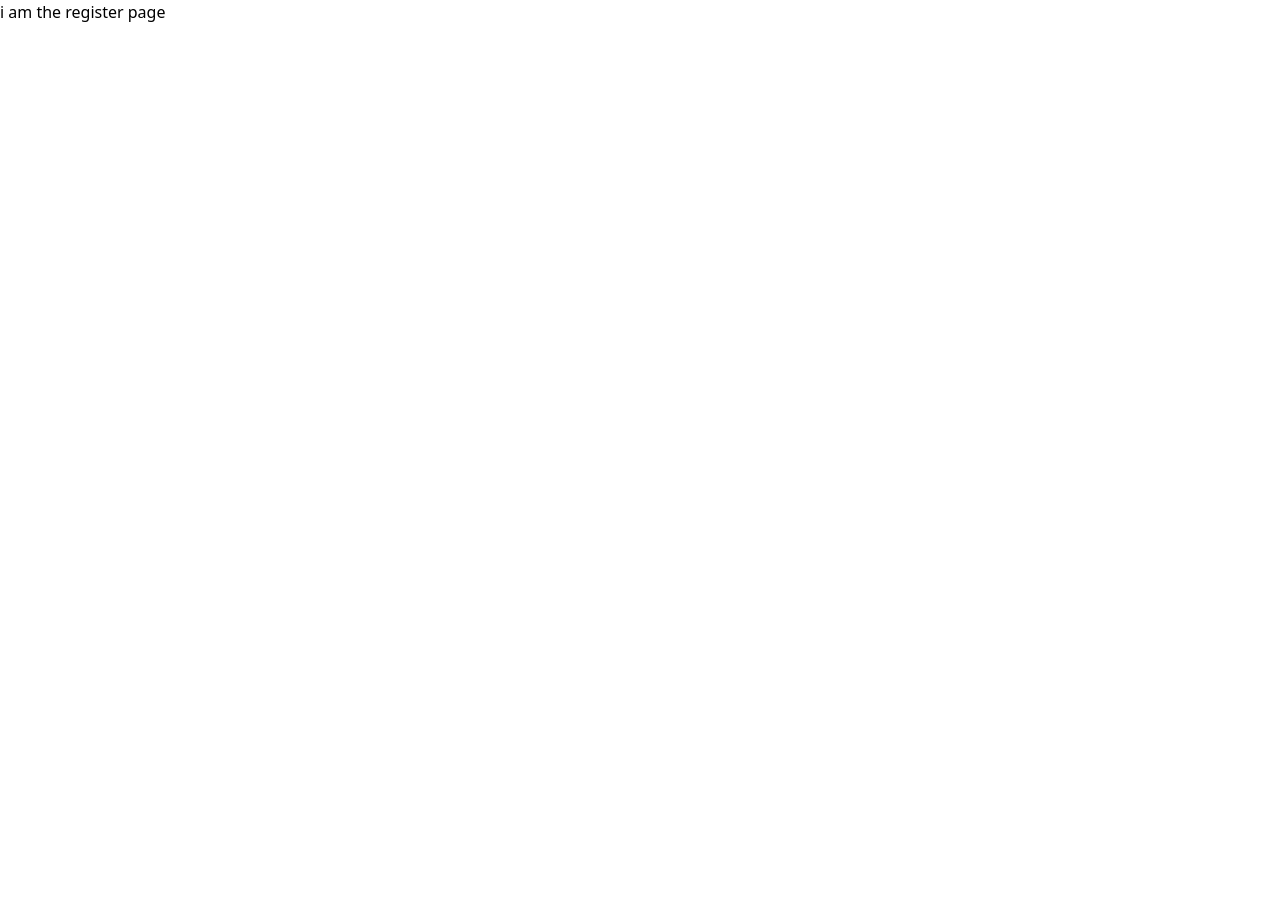
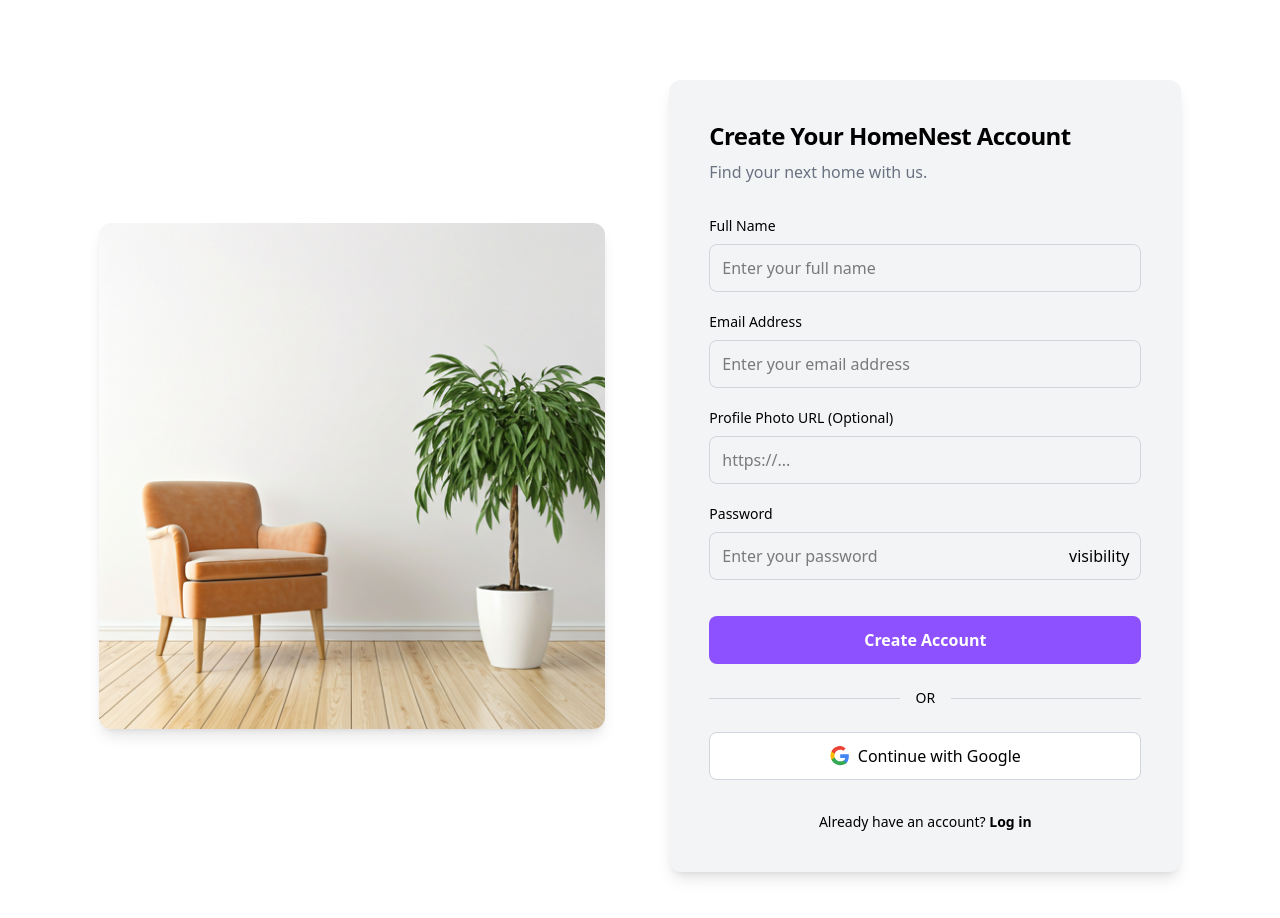
Before and after one commit to Fahim083/FrontEnd, a React (Vite) app: page /register in a window 1280 px wide. Shown: the top 918 px of the page. Before the commit the page ends 800 px from the top, so only its background shows below. Built offline with nearby package versions, Linux system fonts and the light colour scheme.

Commit message:
register page design done

```diff
--- /dev/null
+++ b/src/Page/MyProperty.jsx
@@ -0,0 +1,11 @@
+import React from 'react'
+
+const MyProperty = () => {
+  return (
+    <div>
+      i am the my property page with privte route
+    </div>
+  )
+}
+
+export default MyProperty
--- a/src/Page/Register.jsx
+++ b/src/Page/Register.jsx
@@ -1,11 +1,169 @@
-import React from 'react'
+import React from "react";
+import { Link } from "react-router";
+import image from "../assets/2.png";
+
 
 const Register = () => {
   return (
-    <div>
-      i am the register page
+    <div className="bg-background-light dark:bg-background-dark font-display text-text-light dark:text-text-dark min-h-screen flex flex-col">
+
+      {/* Main */}
+      <main className="flex-grow">
+        <div className="container mx-auto px-4 sm:px-6 lg:px-8 py-10 md:py-20">
+          <div className="flex flex-col lg:flex-row items-center justify-center gap-8 md:gap-16">
+            {/* Left Image */}
+            <div className="hidden lg:block lg:w-1/2 xl:w-5/12">
+              <img
+                className="w-full h-full object-cover rounded-xl shadow-lg"
+                src={image}
+                alt="Modern living room with decor"
+              />
+            </div>
+
+            {/* Right Form */}
+            <div className="w-full max-w-md lg:w-1/2 xl:w-auto xl:flex-1 xl:max-w-lg">
+              <div className="bg-gray-100 dark:bg-form-bg-dark p-8 md:p-10 rounded-xl shadow-lg">
+                <div className="text-center md:text-left mb-8">
+                  <h1 className="text-2xl xs:text-3xl font-black tracking-tight text-text-light dark:text-text-dark">
+                    Create Your HomeNest Account
+                  </h1>
+                  <p className="mt-2 text-base text-gray-500 text-text-muted-light dark:text-text-muted-dark">
+                    Find your next home with us.
+                  </p>
+                </div>
+
+                <form className="flex flex-col gap-5">
+                  <label className="flex flex-col">
+                    <p className="text-sm font-medium pb-2">Full Name</p>
+                    <input
+                      type="text"
+                      placeholder="Enter your full name"
+                      className="form-input w-full rounded-lg bg-background-light dark:bg-background-dark border border-gray-300 dark:border-gray-300 focus:border-primary focus:ring-2 focus:ring-primary/20 h-12 p-3 text-base placeholder:text-text-muted-light dark:placeholder:text-text-muted-dark transition-colors"
+                    />
+                  </label>
+
+                  <label className="flex flex-col">
+                    <p className="text-sm font-medium pb-2">Email Address</p>
+                    <input
+                      type="email"
+                      placeholder="Enter your email address"
+                      className="form-input w-full rounded-lg bg-background-light dark:bg-background-dark border border-gray-300 dark:border-gray-300 focus:border-primary focus:ring-2 focus:ring-primary/20 h-12 p-3 text-base placeholder:text-text-muted-light dark:placeholder:text-text-muted-dark transition-colors"
+                    />
+                  </label>
+
+                  <label className="flex flex-col">
+                    <p className="text-sm font-medium pb-2">
+                      Profile Photo URL{" "}
+                      <span className="text-text-muted-light dark:text-text-muted-dark">
+                        (Optional)
+                      </span>
+                    </p>
+                    <input
+                      type="url"
+                      placeholder="https://..."
+                      className="form-input w-full rounded-lg bg-background-light dark:bg-background-dark border border-gray-300 dark:border-gray-300 focus:border-primary focus:ring-2 focus:ring-primary/20 h-12 p-3 text-base placeholder:text-text-muted-light dark:placeholder:text-text-muted-dark transition-colors"
+                    />
+                  </label>
+
+                  <label className="flex flex-col">
+                    <p className="text-sm font-medium pb-2">Password</p>
+                    <div className="relative">
+                      <input
+                        type="password"
+                        placeholder="Enter your password"
+                        className="form-input w-full rounded-lg bg-background-light dark:bg-background-dark border border-gray-300 dark:border-gray-300 focus:border-primary focus:ring-2 focus:ring-primary/20 h-12 p-3 pr-10 text-base placeholder:text-text-muted-light dark:placeholder:text-text-muted-dark transition-colors"
+                      />
+                      <button
+                        type="button"
+                        className="absolute inset-y-0 right-0 flex items-center pr-3 text-text-muted-light dark:text-text-muted-dark"
+                      >
+                        <span className="material-symbols-outlined">
+                          visibility
+                        </span>
+                      </button>
+                    </div>
+                  </label>
+
+                  {/* Password Hints */}
+                  {/* <div className="grid grid-cols-1 sm:grid-cols-2 gap-x-6 gap-y-2 mt-1 text-xs text-text-muted-light dark:text-text-muted-dark">
+                    <div className="flex items-center gap-2 text-success">
+                      <span className="material-symbols-outlined text-base">
+                        check_circle
+                      </span>
+                      <span>One lowercase character</span>
+                    </div>
+                    <div className="flex items-center gap-2 text-success">
+                      <span className="material-symbols-outlined text-base">
+                        check_circle
+                      </span>
+                      <span>One uppercase character</span>
+                    </div>
+                    <div className="flex items-center gap-2 text-error">
+                      <span className="material-symbols-outlined text-base">
+                        cancel
+                      </span>
+                      <span>6 characters minimum</span>
+                    </div>
+                  </div> */}
+
+                  <button
+                    type="submit"
+                    className="mt-4 w-full rounded-lg h-12 px-4 bg-violet-500 text-white text-base font-bold hover:bg-primary/90 transition-colors hover:cursor-pointer hover:bg-violet-600 "
+                  >
+                    Create Account
+                  </button>
+                </form>
+
+                {/* Divider */}
+                <div className="my-6 flex items-center gap-4">
+                  <hr className="w-full border-gray-300 dark:border-gray-300" />
+                  <span className="text-sm text-text-muted-light dark:text-text-muted-dark">
+                    OR
+                  </span>
+                  <hr className="w-full border-gray-300 dark:border-gray-300" />
+                </div>
+
+                {/* Google Button */}
+                <button className="flex w-full items-center justify-center gap-2 rounded-lg h-12 px-4 bg-white dark:bg-background-dark border border-gray-300 dark:border-gray-300 text-text-light dark:text-text-dark text-base font-medium hover:bg-gray-50 dark:hover:bg-gray-800 transition-colors hover:cursor-pointer hover:text-white ">
+                  <svg
+                    className="h-5 w-5"
+                    fill="none"
+                    viewBox="0 0 24 24"
+                    xmlns="http://www.w3.org/2000/svg"
+                  >
+                    <path
+                      d="M22.5777 12.2592C22.5777 11.4593 22.5152 10.6865 22.3831 9.94055H12.2471V14.2882H18.1736C17.9231 15.8236 17.113 17.1162 15.8423 17.9734V20.7222H19.5546C21.4988 18.9482 22.5777 15.903 22.5777 12.2592Z"
+                      fill="#4285F4"
+                    ></path>
+                    <path
+                      d="M12.2471 23.0001C15.4744 23.0001 18.2059 21.932 20.149 20.013L16.4367 17.2642C15.3676 17.9735 13.9486 18.3976 12.2471 18.3976C9.17294 18.3976 6.55171 16.3835 5.61333 13.6618H1.78271V16.4913C3.70233 20.2524 7.64136 23.0001 12.2471 23.0001Z"
+                      fill="#34A853"
+                    ></path>
+                    <path
+                      d="M5.6133 13.6618C5.38911 12.9806 5.25928 12.2592 5.25928 11.5C5.25928 10.741 5.38911 10.0194 5.6133 9.33823V6.50879H1.78271C0.947266 8.20964 0.5 10.063 0.5 11.5C0.5 12.9371 0.947266 14.7904 1.78271 16.4913L5.6133 13.6618Z"
+                      fill="#FBBC05"
+                    ></path>
+                    <path
+                      d="M12.2471 4.60254C13.974 4.60254 15.2977 5.24886 15.8858 5.81422L18.7915 3.03845C16.9298 1.33759 14.8055 0 12.2471 0C7.64136 0 3.70233 2.74768 1.78271 6.50878L5.61333 9.33822C6.55171 6.61655 9.17294 4.60254 12.2471 4.60254Z"
+                      fill="#EA4335"
+                    ></path>
+                  </svg>
+                  <span>Continue with Google</span>
+                </button>
+
+                <p className="mt-8 text-center text-sm text-text-muted-light dark:text-text-muted-dark">
+                  Already have an account?{" "}
+                  <Link to={"/login"} className="font-bold text-primary hover:underline">
+                    Log in
+                  </Link>
+                </p>
+              </div>
+            </div>
+          </div>
+        </div>
+      </main>
     </div>
-  )
-}
+  );
+};
 
-export default Register
+export default Register;
```
Also changed, not shown: src/Components/PrivateRoute.jsx (added), src/assets/2.png (added), 1 other file (tests, documents, lock files or other folders).
